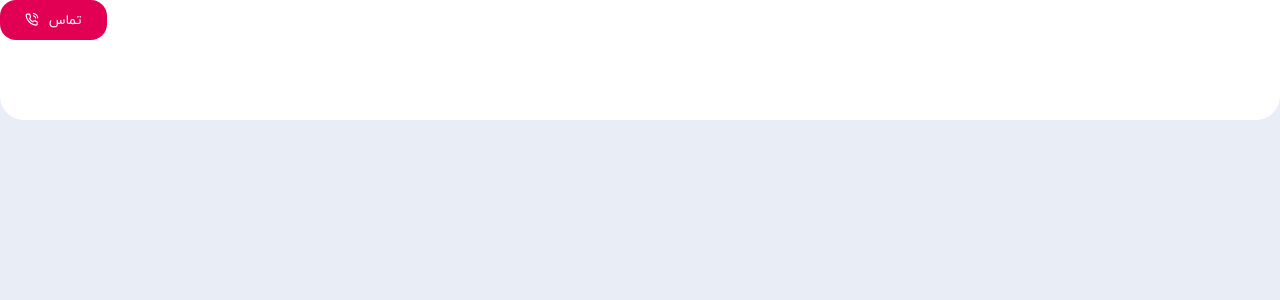
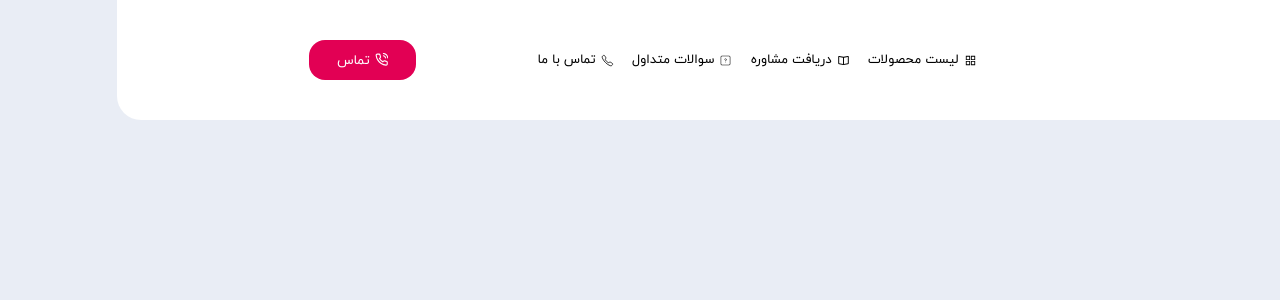
Before and after one commit to saeedmazarei/store-app, a React (Vite) app: page / in a window 1280 px wide. Shown: the top 300 px of the page. Built offline with nearby package versions, Linux system fonts and the light colour scheme.

Commit message:
Completed desktop header layout

```diff
--- a/src/App.css
+++ b/src/App.css
@@ -41,6 +41,7 @@
     font-family: IRANYekan;
     box-sizing: border-box;
     margin: 0;
+    direction: rtl;
 }
 
 body {
--- a/src/components/header/Header.jsx
+++ b/src/components/header/Header.jsx
@@ -1,5 +1,11 @@
+import { Link } from 'react-router-dom'
 import { useTranslation } from 'react-i18next'
 import { FiPhoneCall } from 'react-icons/fi'
+import { AiOutlineAppstore } from "react-icons/ai"
+import { IoMdBook } from "react-icons/io"
+import { CiSquareQuestion } from "react-icons/ci";
+import { IoCallOutline } from "react-icons/io5"
+
 
 import Button from '../shared/Button'
 import Card from '../shared/Card'
@@ -8,12 +14,18 @@ import styles from './Header.module.scss'
 function Header() {
     const { t } = useTranslation()
     return (
-        <Card style={{ height: '120px', borderTopLeftRadius: '0', borderTopRightRadius: '0' }}>
-            <Button style={{ width: '107px', borderRadius: '16px' }}>
-                <div className={styles['button-content-container']}>
+        <Card style={{ height: '120px', borderTopLeftRadius: '0', borderTopRightRadius: '0', display: 'flex', justifyContent: 'center', alignItems: 'center' }}>
+            <Button className={styles['call-button']}>
+                <div className={styles['text-and-icon']}>
                     <FiPhoneCall /> <span>{t('home.call')}</span>
                 </div>
             </Button>
+            <div className={styles['navigation-list']}>
+                <Link to=""><div className={styles['text-and-icon']}><AiOutlineAppstore /><span>{t('home.productList')}</span></div></Link>
+                <Link to=""><div className={styles['text-and-icon']}><IoMdBook /><span>{t('home.getAdvice')}</span></div></Link>
+                <Link to=""><div className={styles['text-and-icon']}><CiSquareQuestion /><span>{t('home.frequentlyAskedQuestions')}</span></div></Link>
+                <Link to=""><div className={styles['text-and-icon']}><IoCallOutline /><span>{t('home.contactUs')}</span></div></Link>
+            </div>
         </Card>
     )
 }
--- a/src/components/header/Header.module.scss
+++ b/src/components/header/Header.module.scss
@@ -1,8 +1,30 @@
-.button-content-container {
+.call-button {
+    width: 107px;
+    border-radius: 16px;
+    position: absolute;
+    left: 15%;
+}
+.text-and-icon {
     display: flex;
     justify-content: center;
     align-items: center;
     span {
-        margin-left: 10px;
+        margin-right: 5px;
     }
 }
+
+.navigation-list {
+    width: 439px;
+    height: 40px;
+    font-size: 13px;
+    display: flex;
+    justify-content: space-between;
+    align-items: center;
+    a {
+        text-decoration: none;
+        color: black;
+    }
+    a:hover {
+        color: red;
+    }
+}
--- a/src/components/shared/Button.jsx
+++ b/src/components/shared/Button.jsx
@@ -1,9 +1,9 @@
 import PropTypes from 'prop-types'
 import styles from './Button.module.scss'
 
-function Button({ children, style, onClick }) {
+function Button({ children, style, onClick, className }) {
     return (
-        <button style={style} className={styles.button} onClick={onClick}>
+        <button style={style} className={`${styles.button} ${className}`} onClick={onClick}>
             {children}
         </button>
     )
@@ -12,7 +12,8 @@ function Button({ children, style, onClick }) {
 Button.propTypes = {
     children: PropTypes.node.isRequired,
     style: PropTypes.object.isRequired,
-    onClick: PropTypes.func.isRequired
+    onClick: PropTypes.func.isRequired,
+    className: PropTypes.string.isRequired
 }
 
 export default Button
--- a/src/i18n/locales/fa/translation.json
+++ b/src/i18n/locales/fa/translation.json
@@ -1,6 +1,10 @@
 {
     "home": {
-        "call": "تماس"
+        "call": "تماس",
+        "productList": "لیست محصولات",
+        "getAdvice": "دریافت مشاوره",
+        "frequentlyAskedQuestions": "سوالات متداول",
+        "contactUs": "تماس با ما"
     },
     "productDetails": {}
 }
```
